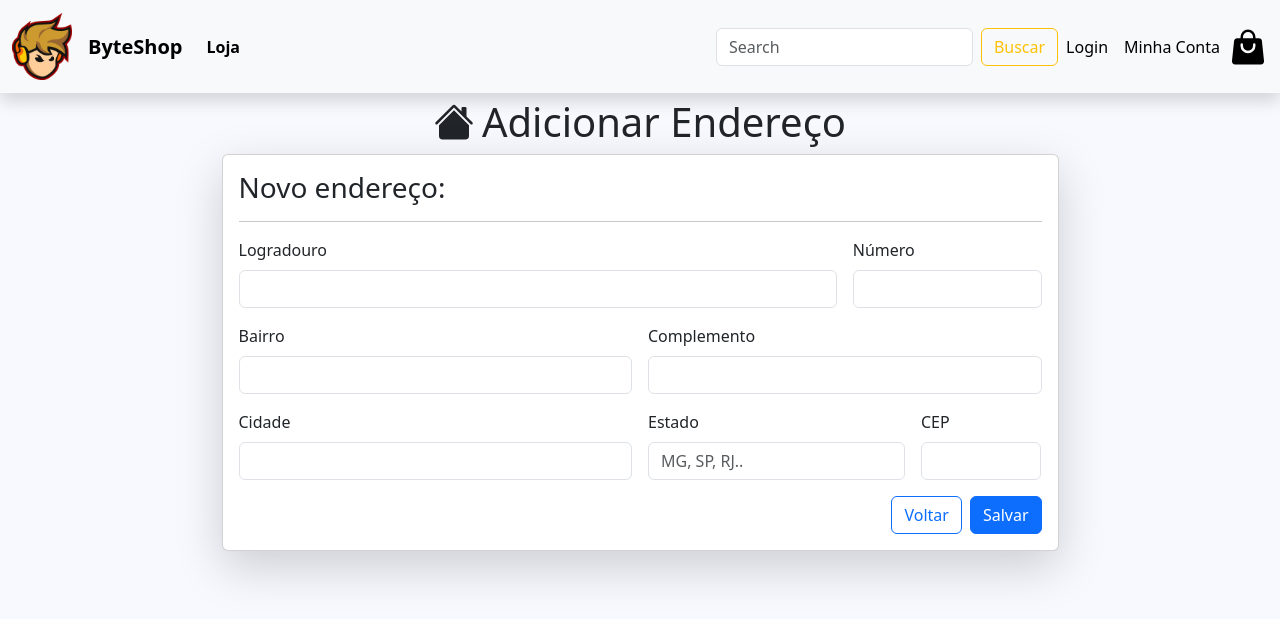
After one commit to DeivissonIsac/ByteShop, a Django app: page /adicionar-endereco/ in a window 1280 px wide. The commit adds this page. Shown: the top 619 px of the page. Run offline with Django 5.2, Linux system fonts and the light colour scheme; data that the repository does not hold is empty.

Commit message:
Checkout, Enderecos, modificacao models
Feito a tela do checkout, a de adicionar enderecos, e o campo "numero" da tabela enderecos passou a ser charfield.

```diff
--- a/byteshop/loja/models.py
+++ b/byteshop/loja/models.py
@@ -55,12 +55,15 @@ class ItemEstoque(models.Model):
 class Endereco(models.Model):
     rua = models.CharField(max_length=400, null=True, blank=True)
     bairro = models.CharField(max_length=400, null=True, blank=True)
-    numero = models.IntegerField(default=0)
+    numero = models.CharField(max_length=5, null=True, blank=True)
     complemento = models.CharField(max_length=400, null=True, blank=True)
     cep = models.CharField(max_length=40, null=True, blank=True)
     cidade = models.CharField(max_length=400, null=True, blank=True)
     estado = models.CharField(max_length=400, null=True, blank=True)
     cliente = models.ForeignKey(Cliente, null=True, blank=True, on_delete=models.SET_NULL)
+
+    def __str__(self):
+        return f"{str(self.cliente)} - {str(self.cidade)}/{str(self.estado)}"
 
 
 class Pedido(models.Model):
--- a/byteshop/loja/outher_context.py
+++ b/byteshop/loja/outher_context.py
@@ -1,11 +1,15 @@
-from .models import Pedido, ItensPedido, Categoria
+from .models import Pedido, ItensPedido, Categoria, Cliente
 
 def carrinho(request):
     quantidade_produtos_carrinho = 0
     if request.user.is_authenticated:
         cliente = request.user.cliente
     else:
-        return {"quantidade_produtos_carrinho": quantidade_produtos_carrinho}
+        if request.COOKIES.get("id_sessao"):
+            id_sessao = request.COOKIES.get("id_sessao")
+            cliente, criado = Cliente.objects.get_or_create(id_sessao=id_sessao)
+        else:
+            return {"quantidade_produtos_carrinho": quantidade_produtos_carrinho}
     pedido, criado = Pedido.objects.get_or_create(cliente=cliente, finalizado=False)
     itens_pedido = ItensPedido.objects.filter(pedido=pedido)
     for item in itens_pedido:
--- /dev/null
+++ b/byteshop/loja/templates/adicionar_endereco.html
@@ -0,0 +1,63 @@
+{% extends 'base.html' %}
+{% load static %}
+
+{% block title %}Adicionar Endereço{% endblock %}
+
+{% block body %}
+<div class="container">
+    <h1 class="d-flex text-center my-2 align-items-center justify-content-center"><svg xmlns="http://www.w3.org/2000/svg" width="40" fill="currentColor" class="bi bi-house-fill me-2" viewBox="0 0 16 16">
+      <path d="M8.707 1.5a1 1 0 0 0-1.414 0L.646 8.146a.5.5 0 0 0 .708.708L8 2.207l6.646 6.647a.5.5 0 0 0 .708-.708L13 5.793V2.5a.5.5 0 0 0-.5-.5h-1a.5.5 0 0 0-.5.5v1.293z"/>
+      <path d="m8 3.293 6 6V13.5a1.5 1.5 0 0 1-1.5 1.5h-9A1.5 1.5 0 0 1 2 13.5V9.293z"/>
+    </svg>Adicionar Endereço</h1>
+    <div class="d-flex justify-content-center">
+        <div class="card shadow-lg col-lg-9 col-md-12">
+            <div class="card-body">
+                <h3>Novo endereço:</h3>
+                <hr>
+                <form method="POST" action="" id="form" class="row g-3">
+                    {% csrf_token %}
+                    <div class="col-9">
+                        <label for="inputRua" class="form-label">Logradouro</label>
+                        <input type="text" class="form-control" id="inputRua">
+                    </div>
+                    <div class="col-3">
+                        <label for="inputNumero" class="form-label">Número</label>
+                        <input type="text" class="form-control" id="inputNumero">
+                    </div>
+                    <div class="col-6">
+                        <label for="inputBairro" class="form-label">Bairro</label>
+                        <input type="text" class="form-control" id="inputBairro">
+                    </div>
+                    <div class="col-6">
+                        <label for="inputComplemento" class="form-label">Complemento</label>
+                        <input type="text" class="form-control" id="inputComplemento">
+                    </div>
+                    <div class="col-md-6">
+                        <label for="inputCidade" class="form-label">Cidade</label>
+                        <input type="text" class="form-control" id="inputCidade">
+                    </div>
+                    <div class="col-md-4">
+                        <label for="inputEstado" class="form-label">Estado</label>
+                        <input type="text" class="form-control" id="inputEstado" maxlength="2" placeholder="MG, SP, RJ..">
+                    </div>
+                    <div class="col-md-2">
+                        <label for="inputCEP" class="form-label">CEP</label>
+                        <input type="number" class="form-control" id="inputCEP">
+                    </div>
+                    <div class="col-12 d-flex justify-content-end gap-2">
+                        <a class="btn btn-outline-primary" href="{% url 'checkout' %}">Voltar</a>
+                        <button type="submit" class="btn btn-primary">Salvar</button>
+                    </div>
+                </form>
+            </div>
+        </div>
+    </div>
+</div>
+<style>
+    input::-webkit-outer-spin-button,
+    input::-webkit-inner-spin-button {
+    -webkit-appearance: none;
+    margin: 0; /* <-- Aparentemente, algumas margens ainda estão lá, apesar de estar ocultas */
+}
+</style>
+{% endblock %}
--- a/byteshop/loja/urls.py
+++ b/byteshop/loja/urls.py
@@ -9,6 +9,7 @@ urlpatterns = [
     path('produto/<int:id_produto>/<int:id_cor>', ver_produto, name="ver_produto"),
     path('carrinho/', carrinho, name="carrinho"),
     path('checkout/', checkout, name="checkout"),
+    path('adicionar-endereco/', adicionar_endereco, name="adicionar_endereco"),
     path('minhaconta/', minha_conta, name="minha_conta"),
     path('login/', login, name="login"),
     path('adicionar-carrinho/<int:id_produto>/', adicionar_carrinho, name="adicionar_carrinho"),
--- a/byteshop/loja/views.py
+++ b/byteshop/loja/views.py
@@ -52,7 +52,7 @@ def adicionar_carrinho(request, id_produto):
                 id_sessao = request.COOKIES.get("id_sessao")
             else:
                 id_sessao = str(uuid.uuid4())
-                resposta.set_cookie(key="id_sessao", value=id_sessao)
+                resposta.set_cookie(key="id_sessao", value=id_sessao, max_age=3600 * 24 * 30)
             cliente, criado = Cliente.objects.get_or_create(id_sessao=id_sessao)
 
         pedido, criado = Pedido.objects.get_or_create(cliente=cliente, finalizado=False)
@@ -75,7 +75,11 @@ def remover_carrinho(request, id_produto):
         if request.user.is_authenticated:
             cliente = request.user.cliente
         else:
-            return redirect('loja')
+            if request.COOKIES.get("id_sessao"):
+                id_sessao = request.COOKIES.get("id_sessao")
+                cliente, criado = Cliente.objects.get_or_create(id_sessao=id_sessao)
+            else:
+                return redirect('loja')
         pedido, criado = Pedido.objects.get_or_create(cliente=cliente, finalizado=False)
         item_estoque = ItemEstoque.objects.get(produto__id=id_produto, tamanho=tamanho, cor__id=id_cor)
         item_pedido, pedido = ItensPedido.objects.get_or_create(item_estoque=item_estoque, pedido=pedido)
@@ -97,10 +101,8 @@ def carrinho(request):
         if request.COOKIES.get("id_sessao"):
             id_sessao = request.COOKIES.get("id_sessao")
             cliente, criado = Cliente.objects.get_or_create(id_sessao=id_sessao)
-            print("Aqui ele não está logado, e tem cookie")
         else:
             context = {"itens_pedido": None, "pedido": None}
-            print("Aqui ele não está logado, e não tem cookie")
             return render(request, 'carrinho.html', context)
     pedido, criado = Pedido.objects.get_or_create(cliente=cliente, finalizado=False)
     itens_pedido = ItensPedido.objects.filter(pedido=pedido)
@@ -109,7 +111,23 @@ def carrinho(request):
 
 
 def checkout(request):
-    return render(request, 'checkout.html')
+    if request.user.is_authenticated:
+        cliente = request.user.cliente
+    else:
+        if request.COOKIES.get("id_sessao"):
+            id_sessao = request.COOKIES.get("id_sessao")
+            cliente, criado = Cliente.objects.get_or_create(id_sessao=id_sessao)
+        else:
+            return render(request, 'loja.html')
+    pedido, criado = Pedido.objects.get_or_create(cliente=cliente, finalizado=False)
+    itens_pedido = ItensPedido.objects.filter(pedido=pedido)
+    enderecos = Endereco.objects.filter(cliente=cliente)
+    context = {"pedido": pedido, "enderecos": enderecos, "itens_pedido": itens_pedido}
+    return render(request, 'checkout.html', context)
+
+def adicionar_endereco(request):
+    context = 0
+    return render(request, 'adicionar_endereco.html')
 
 
 def minha_conta(request):
--- a/byteshop/static/js/main.js
+++ b/byteshop/static/js/main.js
@@ -17,3 +17,20 @@
 //  }
 //});
 //});
+
+document.addEventListener("DOMContentLoaded", function() {
+    const toggleBtn = document.getElementById('toggle-visibility');
+    let expanded = false;
+
+    if (toggleBtn) {
+        toggleBtn.addEventListener('click', function() {
+            document.querySelectorAll('.produto-item[data-index]').forEach((el, index) => {
+                if (index >= 2) {
+                    el.classList.toggle('d-none');
+                }
+            });
+            expanded = !expanded;
+            toggleBtn.textContent = expanded ? "Ocultar" : "Ver Tudo";
+        });
+    }
+});
```
Also changed, not shown: byteshop/loja/templates/carrinho.html (+4 -5 lines), byteshop/loja/templates/checkout.html (+80 -1 lines), byteshop/loja/migrations/0005_alter_endereco_numero.py (added).
